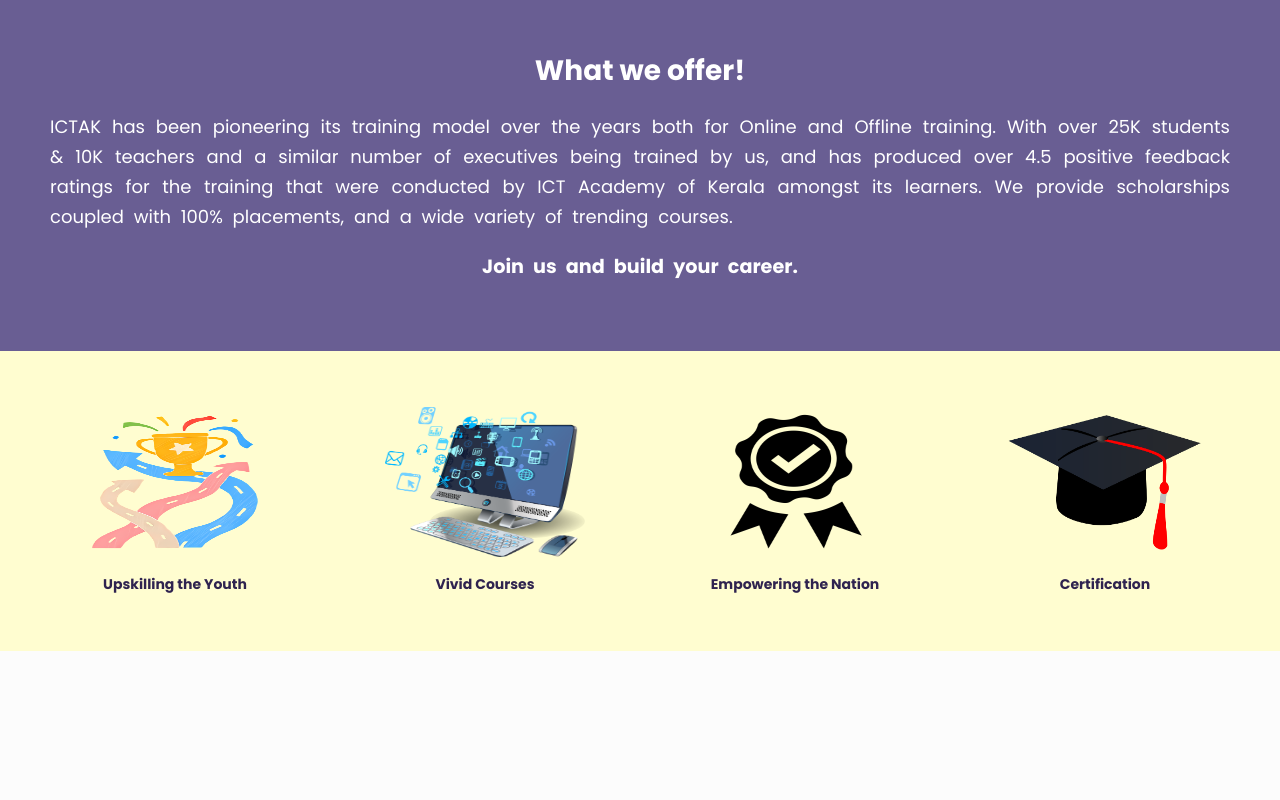
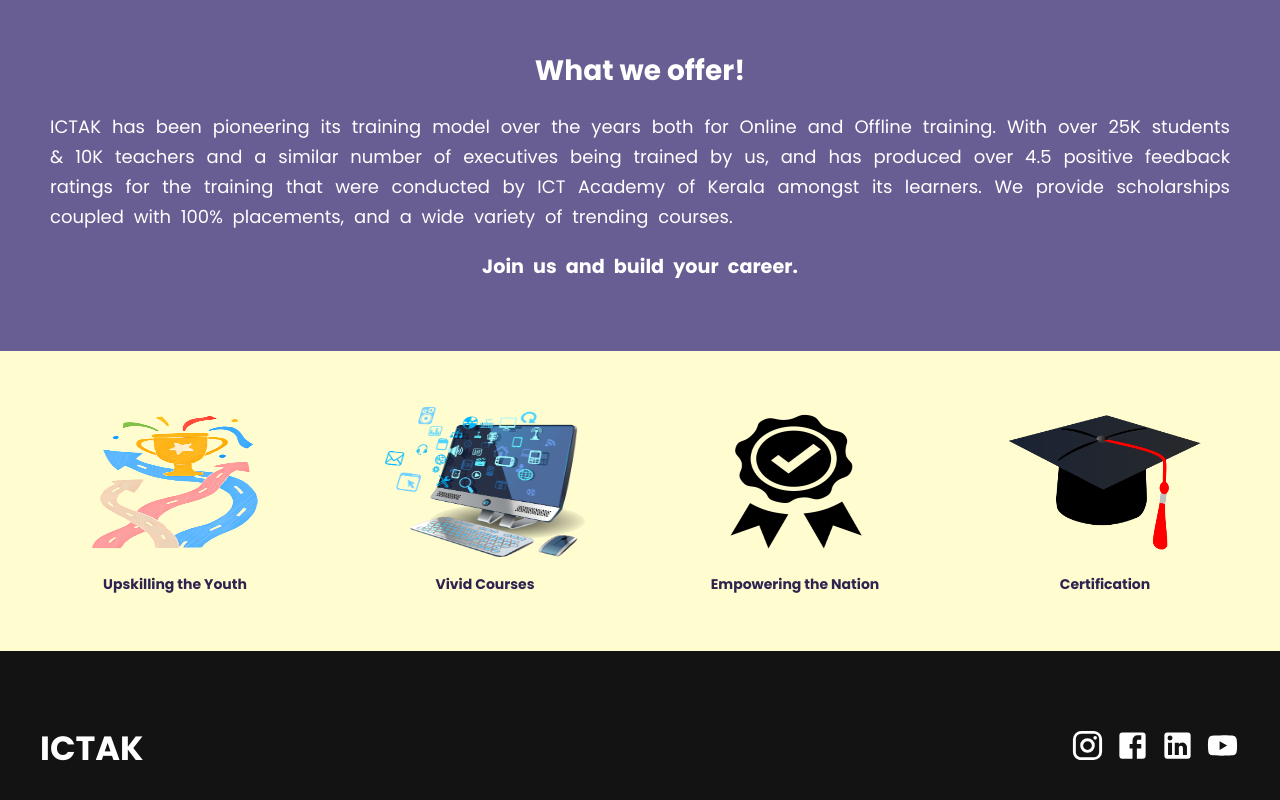
Before and after one commit to Sanjeev-Krishna-S/test1, a React (Create React App) app: page / in a window 1280 px wide. Shown: the part 899-1699 px from the top of the page. Before the commit the page ends 1550 px from the top, so only its background shows below. Built offline with nearby package versions, Linux system fonts and the light colour scheme.

Commit message:
Added footer and contact session

```diff
--- a/package.json
+++ b/package.json
@@ -14,6 +14,7 @@
     "react-dom": "^18.2.0",
     "react-router-dom": "^6.21.1",
     "react-scripts": "5.0.1",
+    "react-scroll": "^1.9.0",
     "web-vitals": "^2.1.4"
   },
   "scripts": {
--- a/src/components/Navbar.jsx
+++ b/src/components/Navbar.jsx
@@ -1,7 +1,6 @@
 import React from 'react';
 import { Link } from 'react-router-dom';
-
-import './Navbar.css'
+import './Navbar.css';
 
 const Navbar = () => {
   return (
@@ -14,13 +13,13 @@
           <ul>
             <li><Link to="/">Home</Link></li>
             <li><Link to="/about">About</Link></li>
-                <li><Link to="/contact">Contact</Link></li>
-                <li><Link to={'/login'}>Login</Link></li>
+            <li><a href="#contact-section">Contact</a></li>
+            <li><Link to="/login">Login</Link></li>
           </ul>
         </div>
       </div>
     </nav>
-  )
+  );
 }
 
-export default Navbar
+export default Navbar;
--- a/src/pages/HomePage.css
+++ b/src/pages/HomePage.css
@@ -204,3 +204,38 @@
     font-weight: 700;
     text-align: center;
   }
+
+/* Add this to your CSS file */
+
+.footer {
+  background-color: #131313; /* Set to black */
+  color: #fff;
+  padding: 40px 0; /* Adjusted padding for increased height */
+  text-align: center;
+}
+
+.footer-content {
+  display: flex;
+  justify-content: space-between;
+  align-items: center;
+  max-width: 1200px;
+  margin: 0 auto;
+}
+
+.footer-logo img {
+  width: 100px; /* Adjust the width of the logo */
+}
+
+/* Social icons style */
+.social-icons a {
+  margin-left: 10px;
+  color: #fff !important; /* Set the default color */
+  text-decoration: none;
+  transition: color 0.3s ease-in-out;
+}
+
+/* Set hover color for social icons */
+.social-icons a:hover,
+.social-icons a:focus {
+  color: #ffcc00 !important; /* Change the color on hover and focus */
+}
--- a/src/pages/HomePage.jsx
+++ b/src/pages/HomePage.jsx
@@ -1,5 +1,9 @@
 import React from 'react';
 import './HomePage.css';
+import InstagramIcon from '@mui/icons-material/Instagram';
+import FacebookIcon from '@mui/icons-material/Facebook';
+import LinkedInIcon from '@mui/icons-material/LinkedIn';
+import YouTubeIcon from '@mui/icons-material/YouTube';
 const HomePage = () => {
   return (
     <>
@@ -71,6 +75,28 @@
       </div>
     </section>
     </div>
+    <footer className="footer" id="contact-section">
+        <div className="footer-content">
+          <div className="footer-logo">
+            <p style={{ color: '#fff', fontSize: '2.1em', fontWeight: 'bold' }}>ICTAK</p>
+          </div>
+          <div className="social-icons">
+            <a href="https://www.instagram.com/ictkerala/?hl=en" target="_blank" rel="noopener noreferrer">
+              <InstagramIcon fontSize="large" className="social-icon" />
+            </a>
+            <a href="https://www.facebook.com/ictkerala/" target="_blank" rel="noopener noreferrer">
+              <FacebookIcon fontSize="large" className="social-icon" />
+            </a>
+            <a href="https://www.linkedin.com/company/ictkerala/" target="_blank" rel="noopener noreferrer">
+              <LinkedInIcon fontSize="large" className="social-icon" />
+            </a>
+            <a href="https://www.youtube.com/user/ictkerala" target="_blank" rel="noopener noreferrer">
+              <YouTubeIcon fontSize="large" className="social-icon" />
+            </a>
+          </div>
+        </div>
+      </footer>
+
     </>
   );
 }
```
Also changed, not shown: src/components/Contact.jsx (deleted, +0 -9 lines). Lines whose indentation alone changed are shown as unchanged.
